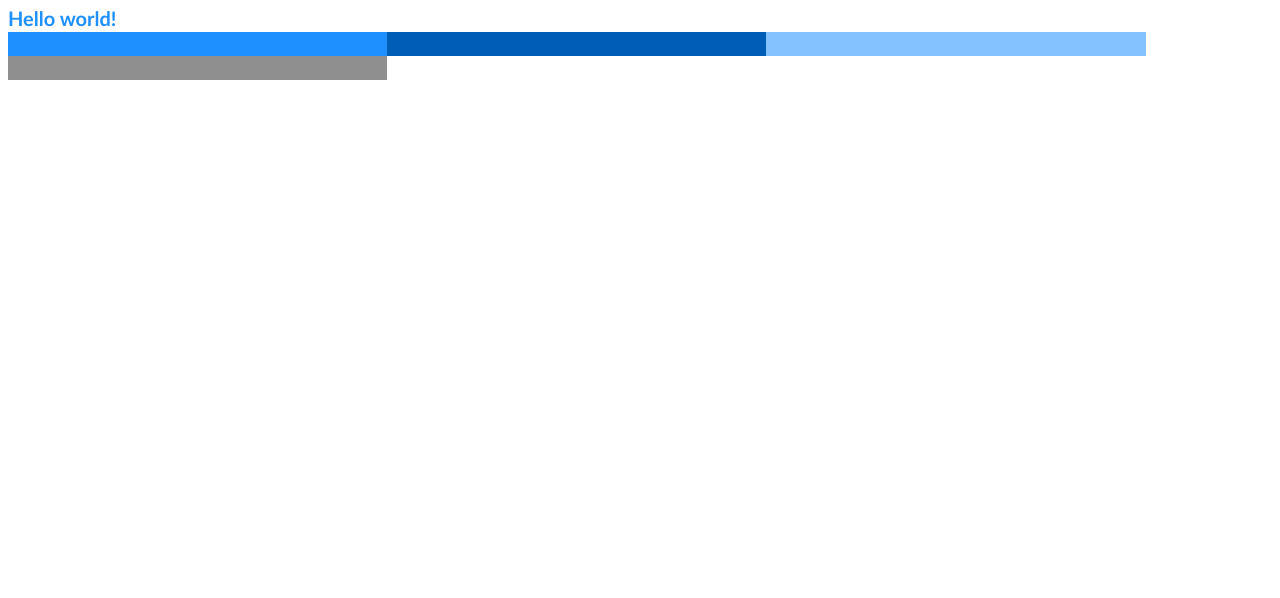
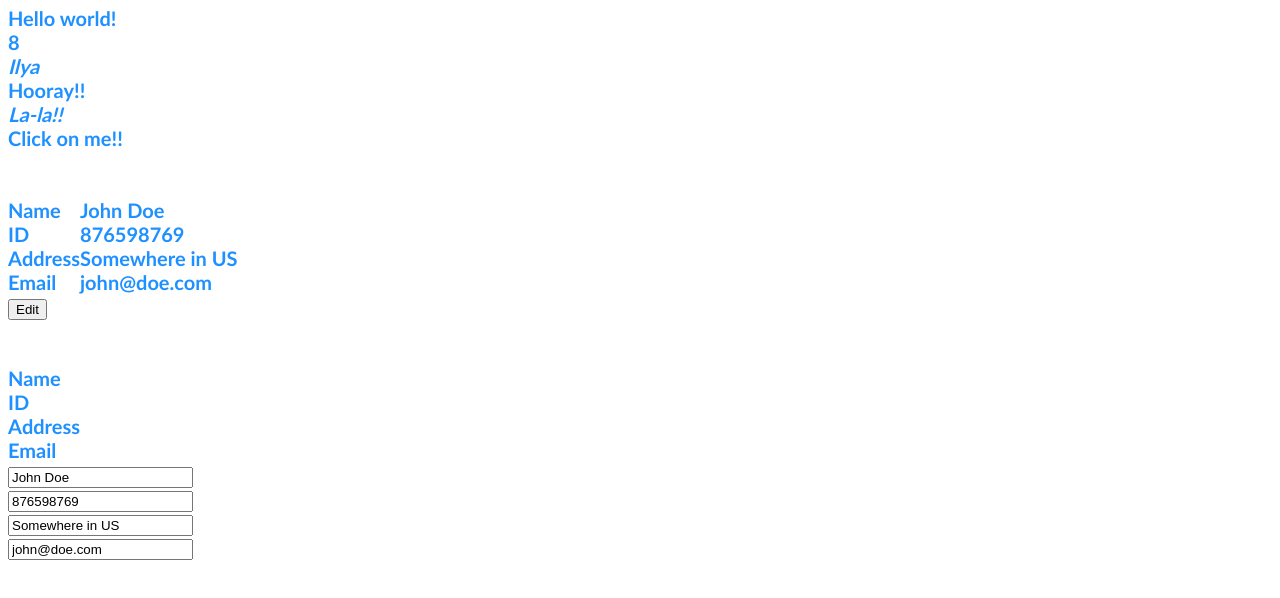
Before and after one commit to lentyaishe/masa-frontend, an Angular app: page / in a window 1280 px wide. Shown: the top 598 px of the page. Built offline with nearby package versions, Linux system fonts and the light colour scheme.

Commit message:
Component basics

```diff
--- a/src/app/app.component.html
+++ b/src/app/app.component.html
@@ -1,16 +1,50 @@
 <div class="mf-app-component">
     Hello world!
     <br />
-    <div class="sized-div">
-        &nbsp;
+    {{ myProperty.length }}
+    <div>
+        <i>Ilya</i>
+        <div [innerText]="myProperty"></div>
     </div>
-    <div class="sized-div darken">
-        &nbsp;
+    <div [innerHtml]="htmlProperty"></div>
+
+    <div (click)="onClickMeClick()">Click on me!!</div>
+
+    <br />
+    <br />
+
+    <div [innerHtml]="cardMessage"></div>
+
+    <mf-person-card
+        [personName]="person.name"
+        [personId]="person.id"
+        [personAddress]="person.address"
+        [personEmail]="person.email"
+        (onModeChange)="onCardModeChanged($event)"
+        >
+    </mf-person-card>
+
+    <br />
+    <br />
+
+    <div class="left-pane">
+        <div>Name</div>
+        <div>ID</div>
+        <div>Address</div>
+        <div>Email</div>
     </div>
-    <div class="sized-div light">
-        &nbsp;
-    </div>
-    <div class="sized-div saturate">
-        &nbsp;
+    <div class="right-pane">
+        <div>
+            <input type="text" [(ngModel)]="person.name" />
+        </div>
+        <div>
+            <input type="text" [(ngModel)]="person.id" />
+        </div>
+        <div>
+            <input type="text" [(ngModel)]="person.address" />
+        </div>
+        <div>
+            <input type="text" [(ngModel)]="person.email" />
+        </div>
     </div>
 </div>
--- a/src/app/app.component.less
+++ b/src/app/app.component.less
@@ -3,23 +3,4 @@
 .mf-app-component {
     color: @brand-color;
     .title;
-
-    height: calc(100% - (@border-width + @header-height + @border-width + @footer-with-border));
-
-    .sized-div {
-        .horizontal-percent-width(30%);
-        background-color: @brand-color;
-
-        &.darken {
-            background-color: darken(@brand-color, 20);
-        }
-
-        &.light {
-            background-color: lighten(@brand-color, 20);
-        }
-
-        &.saturate {
-            background-color: desaturate(@brand-color, 100%);
-        }
-    }
 }
--- a/src/app/app.component.ts
+++ b/src/app/app.component.ts
@@ -1,4 +1,11 @@
 import { Component } from "@angular/core";
+
+interface IPerson {
+    name: string;
+    id: string;
+    address: string;
+    email: string;
+}
 
 @Component({
     selector: "app-root",
@@ -7,4 +14,26 @@ import { Component } from "@angular/core";
 })
 export class AppComponent {
     title = "masa-frontend";
+
+    public myProperty: string = "Hooray!!";
+    public htmlProperty: string = "<i>La-la!!</i>"
+
+    public person: IPerson = {
+        name: "John Doe",
+        id: "876598769",
+        address: "Somewhere in US",
+        email: "john@doe.com"
+    };
+
+    public cardMessage: string = "";
+
+    public onClickMeClick(): void {
+        this.myProperty = "New data!!";
+    }
+
+    public onCardModeChanged(isEdit: boolean): void {
+        this.cardMessage = isEdit ?
+            "Please, fill the data" :
+            "Data saved";
+    }
 }
--- /dev/null
+++ b/src/app/core/components/person-card/person-card.component.html
@@ -0,0 +1,22 @@
+<div class="mf-person-card">
+    <div class="left-pane">
+        <div>Name</div>
+        <div>ID</div>
+        <div>Address</div>
+        <div>Email</div>
+    </div>
+    <div class="right-pane">
+        <div [innerText]="personName"></div>
+        <div [innerText]="personId"></div>
+        <div [innerText]="personAddress"></div>
+        <div [innerText]="personEmail"></div>
+    </div>
+
+    <div class="clear-both"></div>
+
+    <button
+        [innerText]="buttonTitle"
+        (click)="onToggleModeClick()"
+        >
+    </button>
+</div>
--- /dev/null
+++ b/src/app/core/components/person-card/person-card.component.less
@@ -0,0 +1,13 @@
+@import "../../../../assets/styles/theme.less";
+
+.mf-person-card {
+
+    .left-pane,
+    .right-pane {
+        float: left;
+    }
+
+    .clear-both {
+        .clear-fix;
+    }
+}
--- /dev/null
+++ b/src/app/core/components/person-card/person-card.component.ts
@@ -0,0 +1,41 @@
+import { Component, EventEmitter, Input, Output } from "@angular/core";
+
+enum Mode {
+  ReadOnly,
+  Edit
+}
+
+const Edit: string = "Edit";
+const Save: string = "Save";
+
+@Component({
+  selector: "mf-person-card",
+  templateUrl: "./person-card.component.html",
+  styleUrls: ["./person-card.component.less"]
+})
+export class PersonCardComponent {
+  @Input() personName: string = "";
+  @Input() personId: string = "";
+  @Input() personAddress: string = "";
+  @Input() personEmail: string = "";
+
+  @Output() onModeChange: EventEmitter<boolean> = new EventEmitter<boolean>();
+
+  public buttonTitle: string = "";
+
+  private _mode: Mode = Mode.ReadOnly;
+
+  constructor() {
+    this.setButtonTitle();
+  }
+
+  public onToggleModeClick(): void {
+    this._mode = this._mode === Mode.ReadOnly ? Mode.Edit : Mode.ReadOnly;
+    this.setButtonTitle();
+    this.onModeChange.emit(this._mode === Mode.Edit);
+  }
+
+  private setButtonTitle() {
+    this.buttonTitle = this._mode === Mode.ReadOnly ? Edit : Save;
+  }
+}
--- a/src/assets/styles/theme.less
+++ b/src/assets/styles/theme.less
@@ -15,3 +15,7 @@
     width: @width-in-percent;
     display: inline-block;
 }
+
+.clear-fix {
+    clear: both;
+}
```
Also changed, not shown: src/app/app.module.ts (+8 -1 lines), src/app/core/core.module.ts (added, +14 -0 lines), 1 other file (tests, documents, lock files or other folders).
